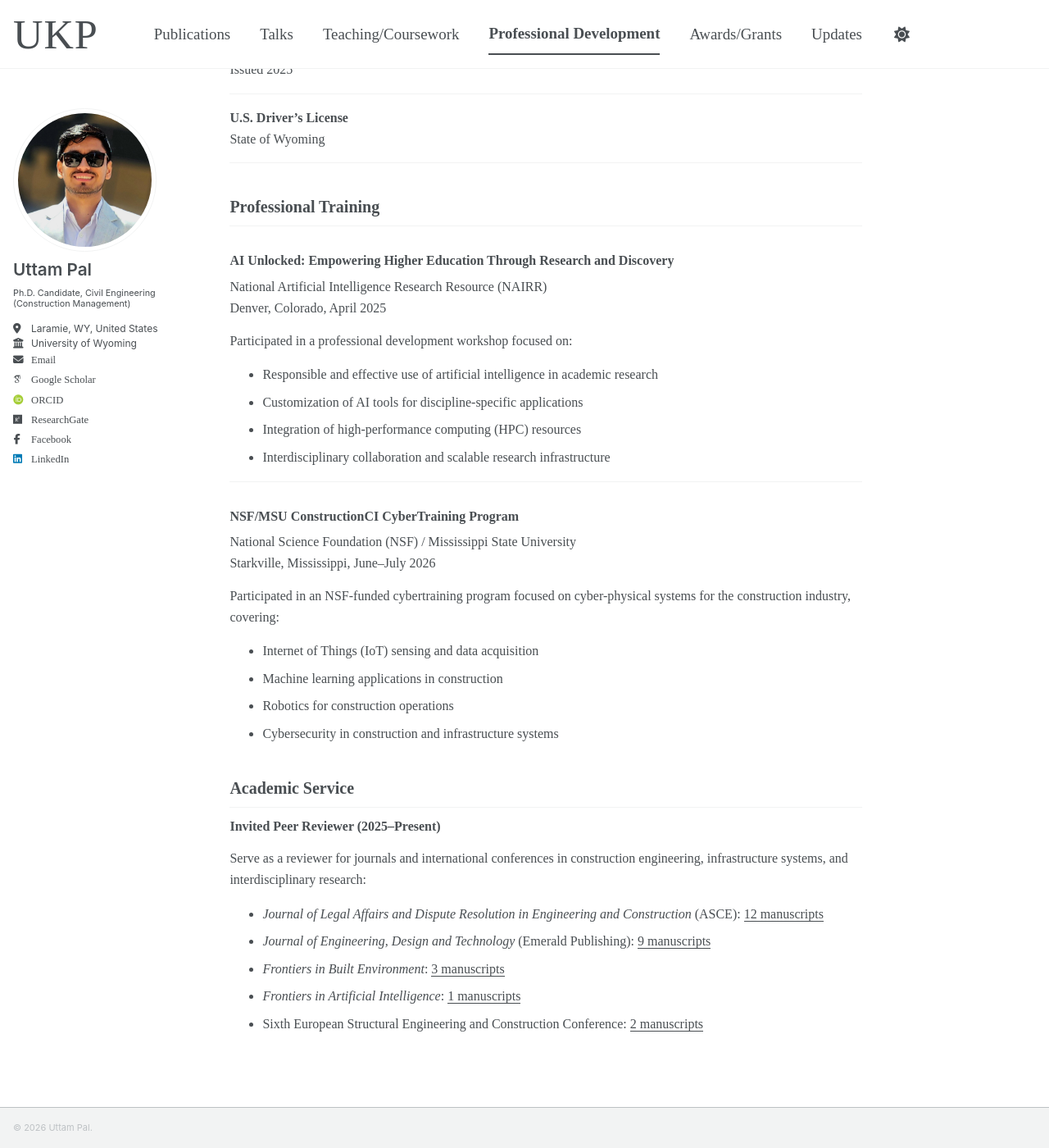
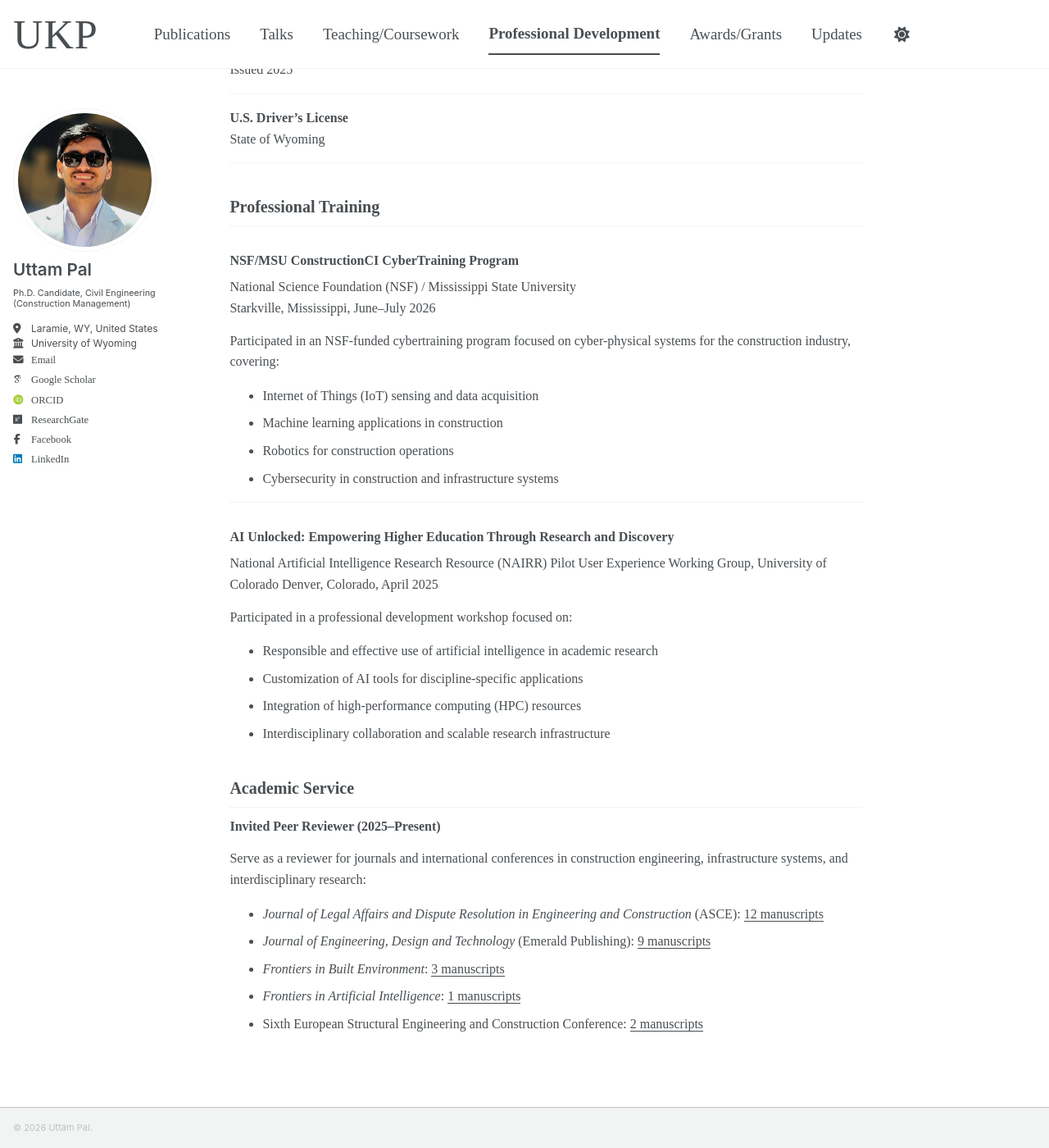
Before and after one commit to pal-uttam/pal-uttam.github.io, a Jekyll site: the page built from _pages/training.md, in a window 1280 px wide and 1400 px high, scrolled down 516 px. Shown: the whole window at 82% size. Built offline with Jekyll 4.4.1, drawn with Linux system fonts in a browser that asks for light colours; some web fonts are replaced; a script bundle is joined from its source files by our own code; library files that are not in the unit come from our copies; some of the changed lines change nothing that is shown.

Commit message:
What I changed

```diff
--- a/_pages/training.md
+++ b/_pages/training.md
@@ -35,18 +35,6 @@ State of Wyoming
 
 ## Professional Training
 
-### AI Unlocked: Empowering Higher Education Through Research and Discovery
-National Artificial Intelligence Research Resource (NAIRR)
-Denver, Colorado, April 2025
-
-Participated in a professional development workshop focused on:
-
-- Responsible and effective use of artificial intelligence in academic research
-- Customization of AI tools for discipline-specific applications
-- Integration of high-performance computing (HPC) resources
-- Interdisciplinary collaboration and scalable research infrastructure
-
----
 
 ### NSF/MSU ConstructionCI CyberTraining Program
 National Science Foundation (NSF) / Mississippi State University
@@ -59,6 +47,18 @@ Participated in an NSF-funded cybertraining program focused on cyber-physical sy
 - Robotics for construction operations
 - Cybersecurity in construction and infrastructure systems
 
+---
+
+### AI Unlocked: Empowering Higher Education Through Research and Discovery
+National Artificial Intelligence Research Resource (NAIRR) Pilot User Experience Working Group, University of Colorado
+Denver, Colorado, April 2025
+
+Participated in a professional development workshop focused on:
+
+- Responsible and effective use of artificial intelligence in academic research
+- Customization of AI tools for discipline-specific applications
+- Integration of high-performance computing (HPC) resources
+- Interdisciplinary collaboration and scalable research infrastructure
 
 
 ## Academic Service
```
